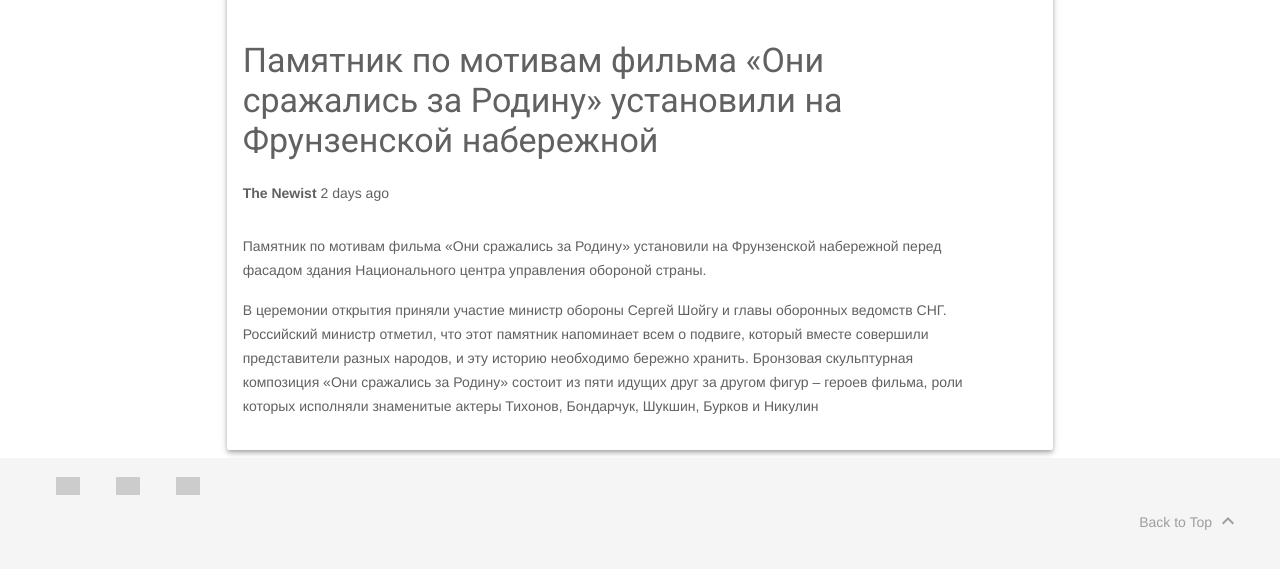
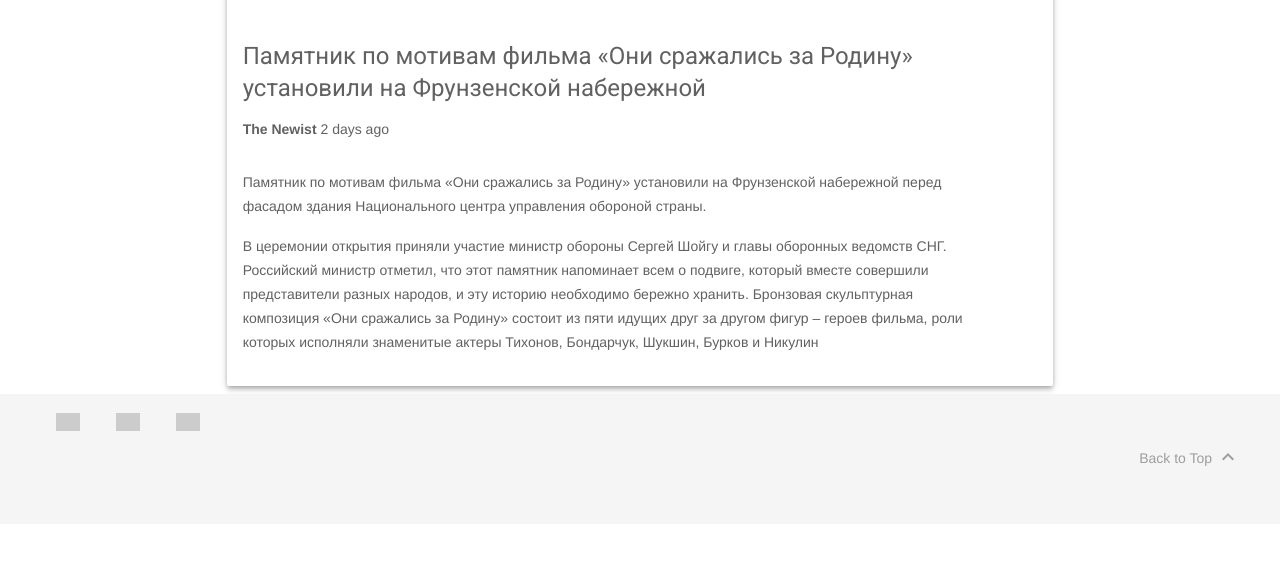
Before and after one commit to kvin1in/totom25, a Jekyll site: the page built from _posts/2016-06-07-my-first-post.md, in a window 1280 px wide. Shown: the part 542-1111 px from the top of the page. Built offline with Jekyll 4.4.1, drawn with Linux system fonts in a browser that asks for light colours; grey boxes are pictures that could not be loaded.

Commit message:
Add news

```diff
--- a/_layouts/post.html
+++ b/_layouts/post.html
@@ -11,7 +11,7 @@ layout: page
                     <div class="mdl-color-text--grey-700 mdl-card__supporting-text meta">
                         <div class="minilogo"></div>
                         <div>
-                              <h3>{{page.title}}</h3>
+                              <h4>{{page.title}}</h4>
                             <strong>The Newist</strong>
                             <span>2 days ago</span>
                         </div>
--- a/_posts/2016-06-01-my-first-post.md
+++ b/_posts/2016-06-07-my-first-post.md
@@ -1,7 +1,7 @@
 ---
 layout: post
 title: Памятник по мотивам фильма «Они сражались за Родину» установили на Фрунзенской набережной
-img: http://polit.ru/media/photolib/2016/11/30/2_800-600.jpg
+img:  http://xn--80ahclcogc6ci4h.xn--90anlfbebar6i.xn--p1ai/images/upload/2015/SSB_9136.jpg
 secimg: http://img.huunghivietnga.com.vn/image/img.ashx?path=/data/images/0/2016/12/01/phuonguyen/4389917.jpg
 ---
 
```
